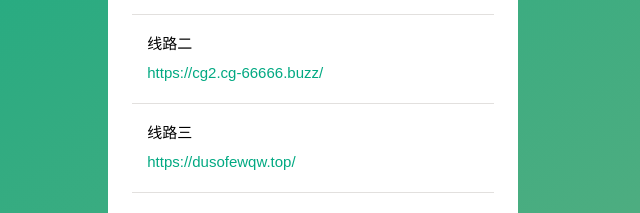
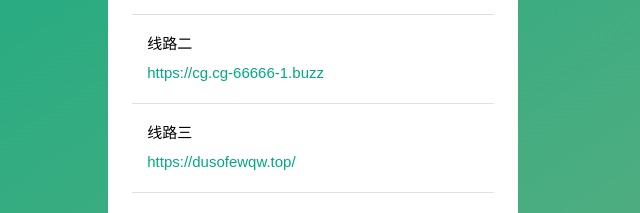
Before and after one commit to mfeiziyuan/mfeiziyuan.github.io, a plain HTML site: page index.html in a window 1280 px wide. Shown: the part 470-683 px from the top of the page, 327-967 px from the left. Drawn offline with Linux system fonts and the light colour scheme.

Commit message:
Update index.html

```diff
--- a/index.html
+++ b/index.html
@@ -47,7 +47,7 @@
 							</span></span></li>
 							<li>
 								线路二
-								<a href="https://cg2.cg-66666.buzz" target="_blank"><i>https://cg2.cg-66666.buzz/</i></a>
+								<a href="https://cg.cg-66666-1.buzz" target="_blank"><i>https://cg.cg-66666-1.buzz</i></a>
 
 							</span></span></li>
 							<li>
```
